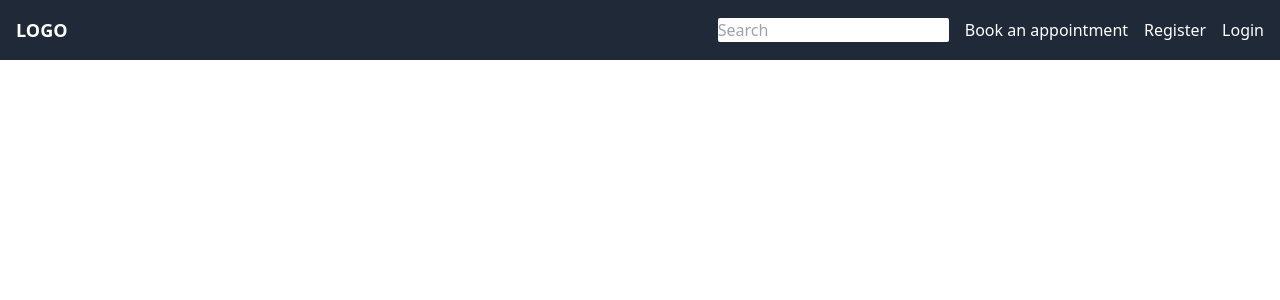
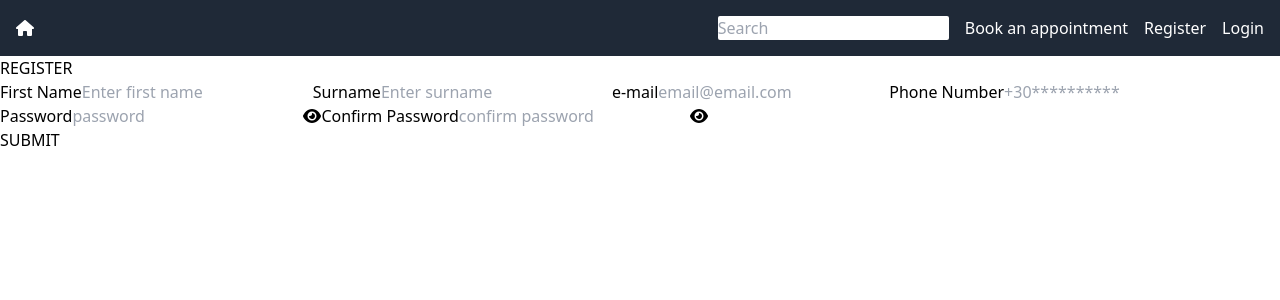
Before and after one commit to dianabombi/Psychologist, a React (Create React App) app in the folder client/: page /register in a window 1280 px wide. Shown: the top 300 px of the page. Built offline with nearby package versions, Linux system fonts and the light colour scheme.

Commit message:
frontend

```diff
--- a/client/package.json
+++ b/client/package.json
@@ -3,6 +3,9 @@
   "version": "0.1.0",
   "private": true,
   "dependencies": {
+    "@fortawesome/fontawesome-svg-core": "^6.7.2",
+    "@fortawesome/free-solid-svg-icons": "^6.7.2",
+    "@fortawesome/react-fontawesome": "^0.2.2",
     "autoprefixer": "^10.4.20",
     "cra-template": "1.2.0",
     "postcss": "^8.4.49",
--- a/client/src/App.js
+++ b/client/src/App.js
@@ -4,6 +4,8 @@ import {BrowserRouter, Routes, Route} from 'react-router-dom';
 import NavBar from "./components/navBar";
 import HomePage from "./components/homePage";
 import BookingSystem from "./components/bookingSystem";
+import Register from "./components/register";
+import Login from "./components/login";
 
 
 function App() {
@@ -14,6 +16,9 @@ function App() {
       <Routes>
         <Route path="/" element={<HomePage />} /> {/* Homepage Route */}
         <Route path="/bookings" element={<BookingSystem />} /> {/* Booking page */}
+        <Route path="/register" element={<Register />}  /> {/* Register Route */}
+        <Route path="/login" element={<Login />}  /> {/* Login Route */}
+
       </Routes>
     </BrowserRouter>
   );
--- a/client/src/components/button.js
+++ b/client/src/components/button.js
@@ -1,9 +1,9 @@
 import React from "react";
 
-function MyButton ({text}) {
+function MyButton ({text, onClick}) {
     return (
         <div>
-            <button>{text}</button>
+            <button onClick={onClick}>{text}</button>
         </div>
     );
 }
--- a/client/src/components/homePage.js
+++ b/client/src/components/homePage.js
@@ -2,6 +2,7 @@ import React from 'react';
 import Blog from './blog';
 
 function HomePage() {
+
   return (
     <div className="flex flex-row">
       <img src="/images/BaraPsychologist.jpg" className="size-3/12 mx-10 my-10 rounded-xl" />
--- /dev/null
+++ b/client/src/components/login.js
@@ -0,0 +1,69 @@
+import React from 'react';
+import { useState } from 'react';
+
+import MyButton from './button';
+
+import { FontAwesomeIcon } from '@fortawesome/react-fontawesome';
+import { faEye, faEyeSlash } from '@fortawesome/free-solid-svg-icons';
+
+function Login() {
+    const [loginInput, setLoginInput] = useState({
+        email:'',
+        password:''
+    })
+
+    const [showPassword, setShowPassword] = useState(false);
+
+    const handleChange = (e) => {
+        const {name, value} = e.target;
+        setLoginInput ({
+            ...loginInput, // spread operator
+            [name]: value, // will update all the "names" with "values", which were input
+        });
+    }
+    const handleSubmit = (e) => {
+        e.preventDefault();
+    }
+
+    const togglePasswordVisibility = () => {
+        setShowPassword (!showPassword)
+    };
+
+  return (
+    <div>
+        <form onSubmit={handleSubmit}>
+
+            <h2>LOGIN</h2>
+
+            <label htmlFor="email">e-mail </label>
+                <input
+                    type="text"
+                    placeholder="registered e-mail"
+                    name = "email"
+                    value={loginInput.email}
+                    onChange={handleChange}
+                    required
+                    />
+
+             <label htmlFor="password">password </label>
+                <input
+                    type={showPassword ? 'text' : 'password'}
+                    placeholder="password"
+                    name = "password"
+                    value={loginInput.password}
+                    onChange={handleChange}
+                    required
+                    />
+                 <button type="button" onClick={togglePasswordVisibility}>
+                    {showPassword ? <FontAwesomeIcon icon={faEyeSlash}/> : <FontAwesomeIcon icon={faEye} />}
+                </button>
+
+                <MyButton
+                    text="SUBMIT"
+                    />
+            </form>
+    </div>
+  )
+}
+
+export default Login;
--- a/client/src/components/navBar.js
+++ b/client/src/components/navBar.js
@@ -1,24 +1,46 @@
 import React from "react";
 import MyButton from "../components/button";
 import { useNavigate } from "react-router-dom";
+
+import { FontAwesomeIcon } from '@fortawesome/react-fontawesome';
+import { faHouse } from '@fortawesome/free-solid-svg-icons';
 
 function NavBar () {
 
   const navigate = useNavigate();
 
+  const handleHomeClick = () => {
+    navigate("/");
+  }
+
   const handleBookingClick = () => {
     navigate("/bookings");
   }
 
+  const handleRegisterClick = () => {
+    navigate("/register");
+  }
+
+  const handleLoginClick = () => {
+    navigate ("/login");
+  }
+
   return (
     <div className="bg-gray-800 text-white p-4 flex justify-between items-center">
-      <div className="text-lg font-bold">LOGO</div>
+
+      <div className="">
+          <FontAwesomeIcon
+            icon={faHouse}
+            onClick={handleHomeClick}
+            /> </div>
+
       <div className="flex space-x-4">
         <input className="rounded-sm" placeholder="Search" />
         <MyButton text="Book an appointment" onClick={handleBookingClick} />
-        <MyButton text="Register" className="border-solid border-2" />
-        <MyButton text="Login" />
-      </div> {/* Closing div tag for buttons */}
+        <MyButton text="Register" onClick={handleRegisterClick} />
+        <MyButton text="Login" onClick={handleLoginClick}/>
+
+      </div>
     </div>
   );
 }
--- /dev/null
+++ b/client/src/components/register.js
@@ -0,0 +1,132 @@
+import React from 'react';
+import {useState} from 'react';
+
+import MyButton from './button';
+
+import { FontAwesomeIcon } from '@fortawesome/react-fontawesome';
+import { faEye, faEyeSlash } from '@fortawesome/free-solid-svg-icons';
+
+
+function Register() {
+    const [formInput, setFormInput] = useState({
+        firstName: "",
+        surname: '',
+        email: '',
+        phone: '',
+        password: '',
+        password2: ''
+    });
+
+    const [showPassword, setShowPassword] = useState(false);
+
+    const togglePasswordVisibility = () => {
+        setShowPassword (!showPassword)
+    };
+
+    const handleChange = (e) => {
+        const {name, value} = e.target;
+        setFormInput ({
+            ...formInput, // spread operator
+            [name]: value, // will update all the "names" with "values", which were input
+        });
+    };
+
+    const handleSubmit = (e) => {
+        e.preventDefault();
+
+    if (formInput.password !== formInput.password2) {
+        alert('Passwords do not match!');
+        return;
+        }
+
+    alert('Registration successful!');
+
+    setFormInput({
+        firstName: '',
+        surname: '',
+        email: '',
+        phone: '',
+        password: '',
+        password2: '',
+      });
+    };
+
+  return (
+    <div>
+        <h1>REGISTER</h1>
+
+        <form onSubmit={handleSubmit}>
+
+            <label htmlFor="firstName">First Name</label>
+            <input
+                type="text"
+                placeholder="Enter first name"
+                name = "firstName"
+                value ={formInput.firstName}
+                onChange={handleChange}
+                required
+                />
+
+            <label htmlFor="surname">Surname</label>
+            <input
+                type="text"
+                placeholder="Enter surname"
+                name = "surname"
+                value = {formInput.surname}
+                onChange ={handleChange}
+                required
+                />
+
+            <label htmlFor="email">e-mail</label>
+            <input
+                type="text"
+                placeholder="email@email.com"
+                name = "email"
+                value = {formInput.email}
+                onChange ={handleChange}
+                required
+                />
+
+            <label htmlFor="phone">Phone Number</label>
+            <input
+                type="text"
+                placeholder="+30**********"
+                name = "phone"
+                value = {formInput.phone}
+                onChange ={handleChange}
+                required
+                />
+
+            <label htmlFor="password">Password</label>
+            <input
+                type={showPassword ? 'text' : 'password'}
+                placeholder = "password"
+                name = "password"
+                value ={formInput.password}
+                onChange ={handleChange}
+                required
+                />
+                <button type="button" onClick={togglePasswordVisibility}>
+                    {showPassword ? <FontAwesomeIcon icon={faEyeSlash}/> : <FontAwesomeIcon icon={faEye} />}
+                </button>
+
+            <label htmlFor="password2">Confirm Password</label>
+            <input
+                type={showPassword ? 'text' : 'password'}
+                placeholder="confirm password"
+                name = "password2"
+                value ={formInput.password2}
+                onChange ={handleChange}
+                required
+                />
+            <button type="button" onClick={togglePasswordVisibility}>
+                {showPassword ? <FontAwesomeIcon icon={faEyeSlash}/> : <FontAwesomeIcon icon={faEye} />}
+            </button>
+
+            <MyButton text="SUBMIT" />
+        </form>
+    </div>
+  )
+}
+
+export default Register;
```
Also changed, not shown: client/src/components/registerForm.js (deleted), 1 other file (tests, documents, lock files or other folders).
